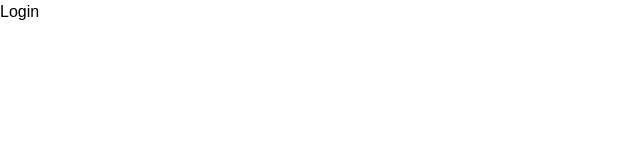
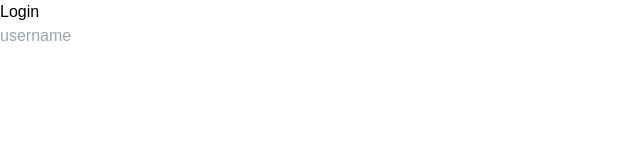
Before and after one commit to dwang134/Blogify, a React (Vite) app: page /login in a window 1280 px wide. Shown: the top 160 px of the page, without its empty margins (0-640 px from the left). Built offline with nearby package versions, Linux system fonts and the light colour scheme.

Commit message:
tailwind config fix

```diff
--- a/package.json
+++ b/package.json
@@ -20,6 +20,8 @@
     "@types/react": "^18.0.27",
     "@types/react-dom": "^18.0.10",
     "@vitejs/plugin-react": "^3.1.0",
+    "autoprefixer": "^10.4.13",
+    "postcss": "^8.4.21",
     "tailwindcss": "^3.2.6",
     "typescript": "^4.9.3",
     "vite": "^4.1.0"
--- /dev/null
+++ b/postcss.config.cjs
@@ -0,0 +1,6 @@
+module.exports = {
+  plugins: {
+    tailwindcss: {},
+    autoprefixer: {},
+  },
+}
--- a/route/login/Login.tsx
+++ b/route/login/Login.tsx
@@ -2,7 +2,12 @@ import React from 'react'
 
 const Login = () => {
   return (
-    <div>Login</div>
+    <div>
+      <h1>Login</h1>
+      <form>
+        <input type='text' placeholder='username' />
+      </form>
+    </div>
   )
 }
 
--- a/src/App.tsx
+++ b/src/App.tsx
@@ -1,9 +1,8 @@
-import { useState } from 'react'
+import React from 'react'
 
-function App() {
-
+const App = () => {
   return (
-    <h1>Hello Homepage</h1>
+    <h1 className='underline'>This is homepage</h1>
   )
 }
 
--- a/src/main.tsx
+++ b/src/main.tsx
@@ -8,6 +8,7 @@ import {
 } from "react-router-dom";
 import {Login, Register, Single, Write, Layout} from '../components/index';
 import ErrorPage from '../route/error/Errorpage';
+import Home from './App';
 
 const router = createBrowserRouter([
   {
--- a/tailwind.config.cjs
+++ b/tailwind.config.cjs
@@ -1,6 +1,7 @@
 /** @type {import('tailwindcss').Config} */
 module.exports = {
   content: [
+    "./index.html",
     "./src/**/*.{js,jsx,ts,tsx}",
     "./components/**/*.{js,jsx,ts,tsx}",
     "./route/**/*.{js,jsx,ts,tsx}"
```
Also changed, not shown: components/index.tsx (line endings or trailing spaces), 1 other file (tests, documents, lock files or other folders).
